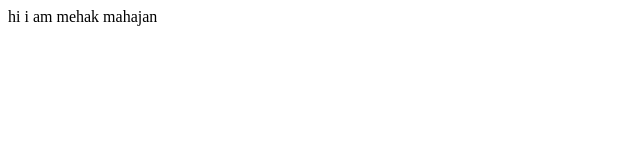
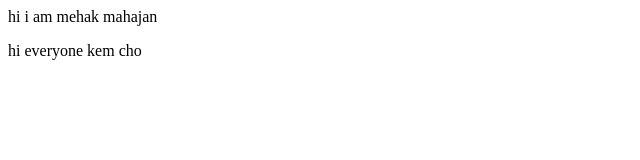
Before and after one commit to MehakM29mahajan0509/localrepo, a plain HTML site: page index.html in a window 1280 px wide. Shown: the whole page, without its empty margins (0-640 px from the left). Drawn offline with Linux system fonts and the light colour scheme.

Commit message:
to check branch

```diff
--- a/index.html
+++ b/index.html
@@ -1 +1,2 @@
 <p>hi i am mehak mahajan</p>
+<p>hi everyone kem cho </p>
```
